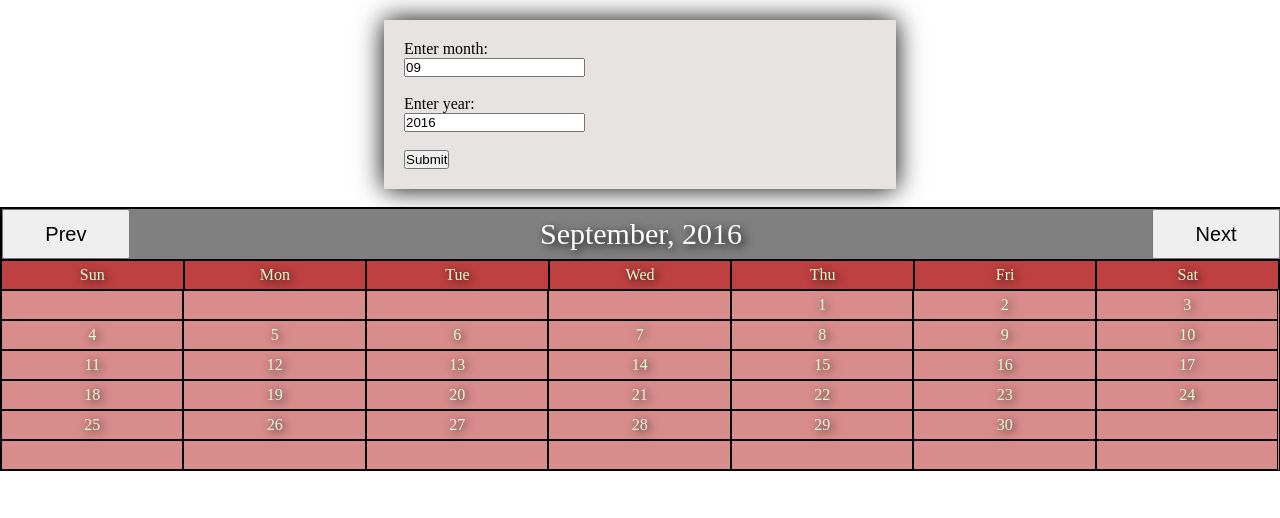
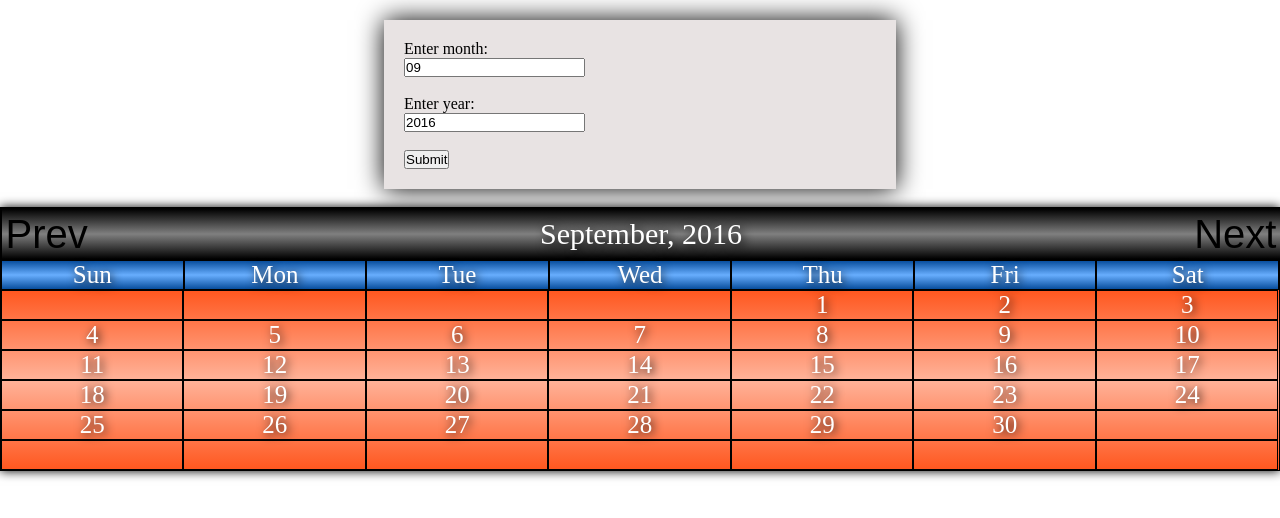
Before and after one commit to aakashgupta96/Calendar, a plain HTML site: page index.html in a window 1280 px wide. Drawn offline with Linux system fonts and the light colour scheme.

Commit message:
Update cal.css

```diff
--- a/cal.css
+++ b/cal.css
@@ -1,15 +1,20 @@
 .calender
 {
 	border: 1px solid black ;
+	box-shadow: 0px 0px 10px black;
 }
 .head
 {
 	justify-content: space-between;
 	display: flex;
-	background-color : grey;
+	background : linear-gradient(to bottom,black,hsl(0,0%,50%),black);
 	width : 100%;
     height : 50px;
     border: 1px solid black ;
+}
+.head_but
+{
+	color : hsl(0,0%,80%);
 }
 .title
 {
@@ -22,9 +27,11 @@
 }
 .head_button
 {
-	font-size: 20px;
-	width:10%;
+	background : linear-gradient(to bottom,black,hsl(0,0%,50%),black);
+	font-size: 40px;
+	width:7%;
 	min-width: 50px;
+	border:0px;
 }
 .cell
 {
@@ -34,16 +41,21 @@
 }
 .content
 {
-	color : hsl(100,90%,90%);
+	color : white;
 	text-shadow: 2px 2px 10px black;
+	font-size: 25px;
 	text-align: center;
 	display: flex;
 	flex-direction: column;
 	justify-content: space-around;
 }
+.for-daylist
+{
+	color : white;
+}
 .day_list
 {
-	background-color: hsl(0,50%,50%);
+	background : linear-gradient(to bottom,hsl(212, 98%, 30%),hsl(212, 98%, 70%),hsl(212, 98%, 30%));
 	display: flex;
 }
 .days
@@ -58,7 +70,7 @@
 }
 .date_list
 {
-	background-color: hsl(0,50%,70%);
+	background : linear-gradient(to bottom,hsl(15, 100%, 56%),hsl(15, 100%, 80%),hsl(15, 100%, 56%));
 	display: flex;
 	flex-wrap: wrap;
 }
@@ -69,5 +81,5 @@
 	justify-content: space-around;
 	height: 30px;
 	width : 14.28%;
-	border: 1px solid black ;
+	border: 1px solid black;
 }
```
